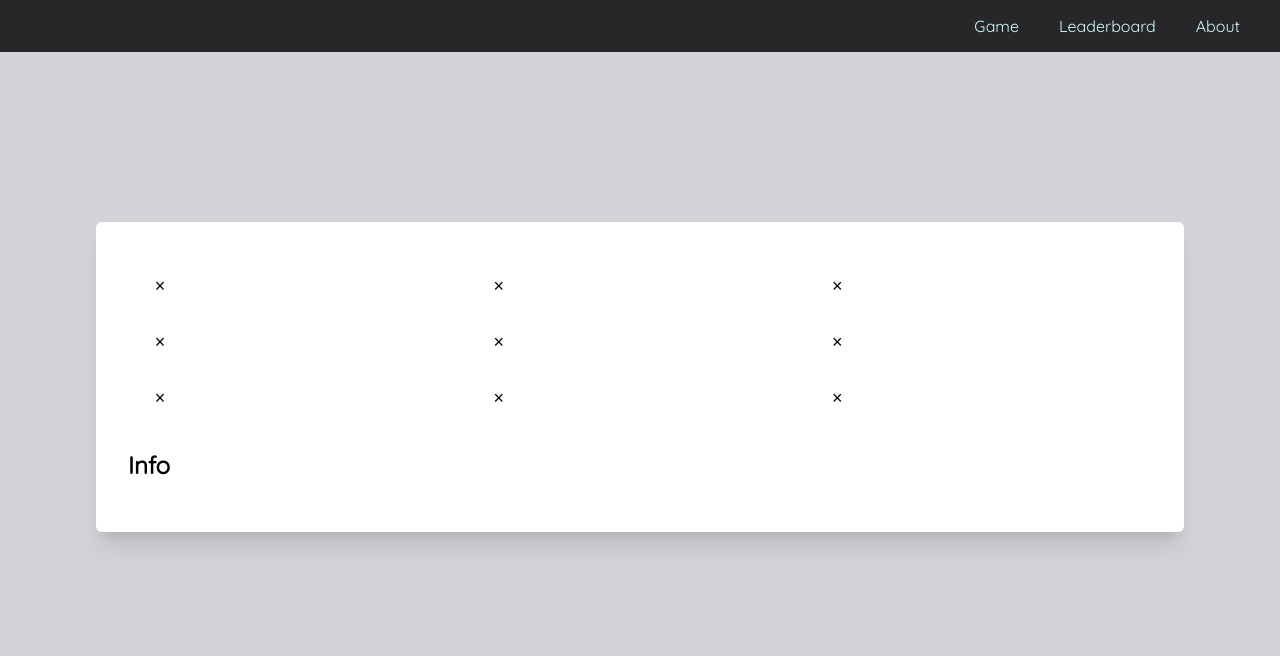
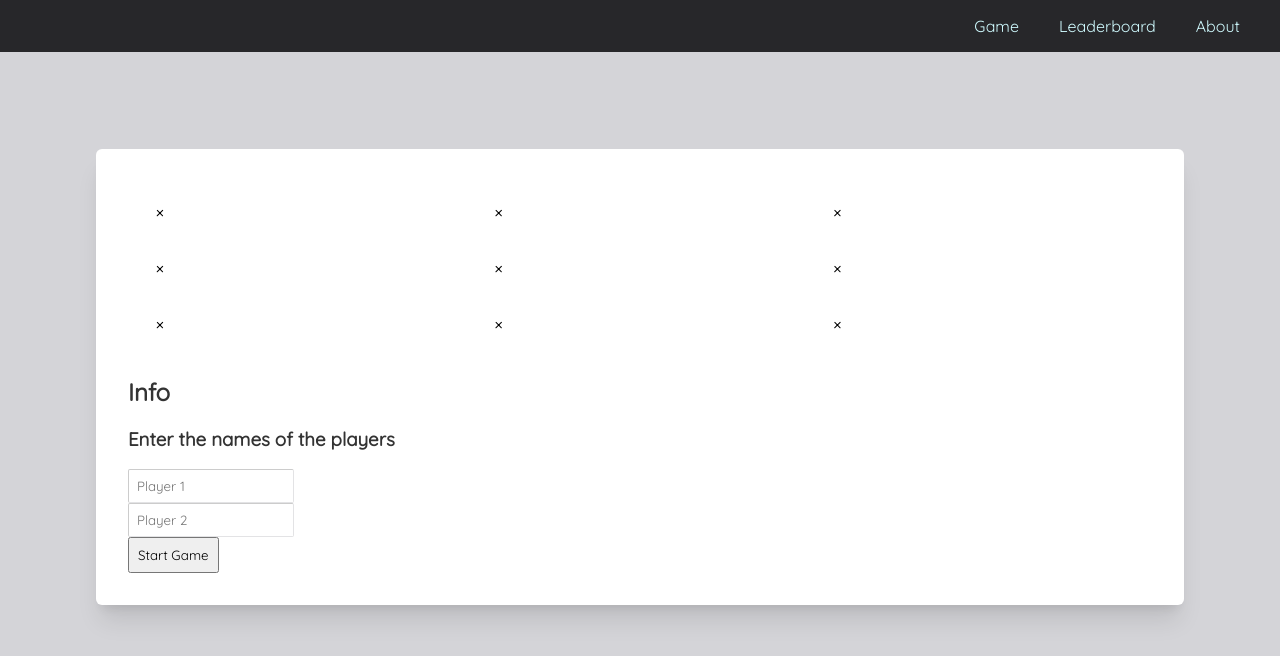
Before and after one commit to debadeepsen/tttvue, a Vue app: page / in a window 1280 px wide. Shown: the top 656 px of the page. Built offline with nearby package versions, Linux system fonts and the light colour scheme.

Commit message:
setting up store

```diff
--- a/src/assets/main.css
+++ b/src/assets/main.css
@@ -7,6 +7,7 @@
 
 body {
   font-family: var(--base-font);
+  color: #333;
   @apply m-0 p-0 font-normal bg-zinc-300;
 }
 
@@ -22,3 +23,13 @@ header a {
 header a:hover {
   @apply bg-white/10;
 }
+
+input[type="text"] {
+  font-family: var(--base-font);
+  @apply border border-zinc-800/20 p-2 rounded-sm;
+}
+
+button {
+  font-family: var(--base-font);
+  @apply p-2;
+}
--- a/src/components/InfoPanel.vue
+++ b/src/components/InfoPanel.vue
@@ -1,6 +1,27 @@
-<script setup lang="ts"></script>
+<script setup lang="ts">
+import { ref } from 'vue'
+import { useGameStore } from '@/stores/game'
+
+const players = ref(['', ''])
+const gameStore = useGameStore()
+function startGame() {
+  gameStore.players = players.value()
+}
+</script>
 <template>
-  <div class="p-4">
+  <div class="p-4 min-h-full w-[65%]">
     <h2>Info</h2>
+    <div class="border border-zinc-400 w-full p-2">
+      <h3>Enter the names of the players</h3>
+      <div>
+        <input type="text" placeholder="Player 1" v-model="players[0]" />
+      </div>
+      <div class="mt-2">
+        <input type="text" placeholder="Player 2" v-model="players[1]" />
+      </div>
+      <div class="mt-2">
+        <button @click="startGame">Start Game</button>
+      </div>
+    </div>
   </div>
 </template>
--- /dev/null
+++ b/src/stores/game.ts
@@ -0,0 +1,9 @@
+import { ref } from 'vue'
+import { defineStore } from 'pinia'
+
+export const useGameStore = defineStore('game', () => {
+  const players = ref(['', ''])
+  const started = ref(false)
+
+  return { players, started }
+})
```
